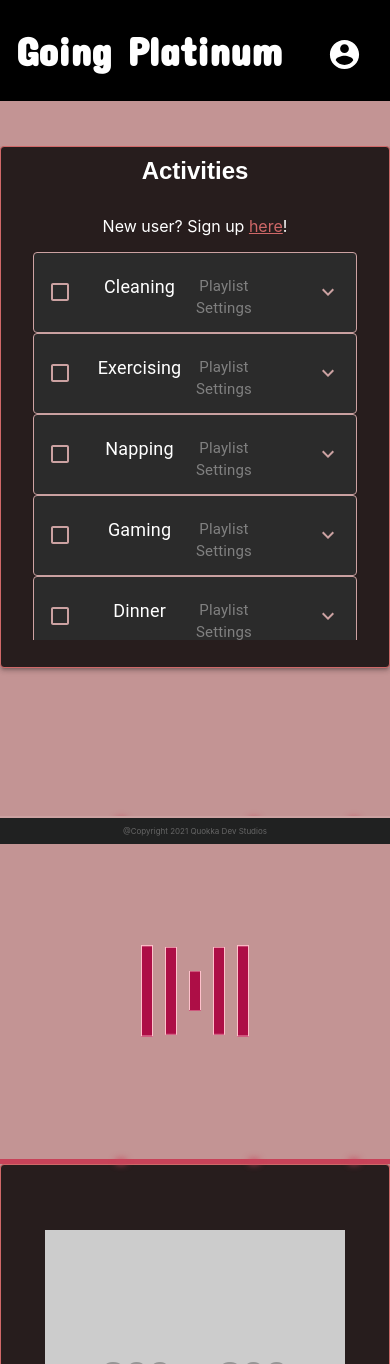
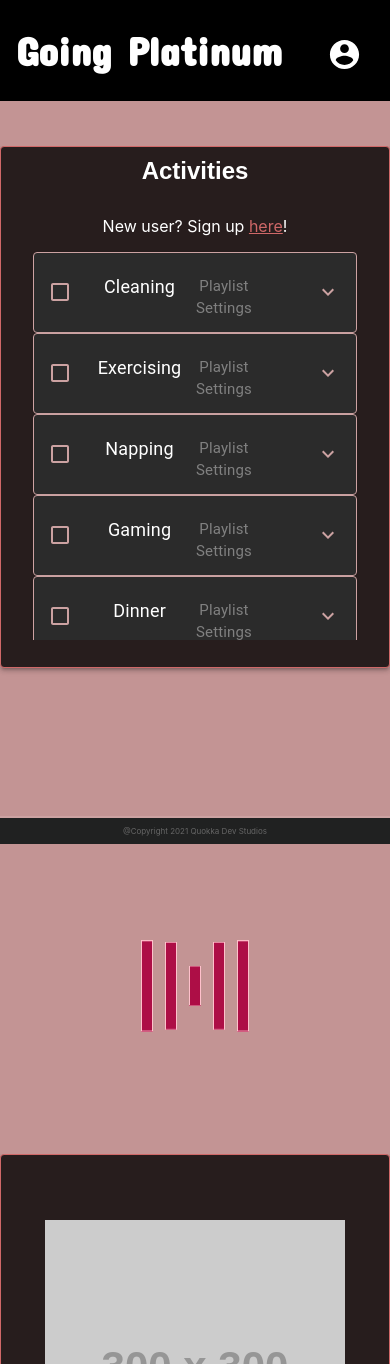
Before and after one commit to DevDan13/going-platinum, a React (Create React App) app in the folder client/: page /profile in a window 390 px wide. Shown: the top 1364 px of the page. Built offline with nearby package versions, Linux system fonts and the light colour scheme; a web font is replaced by a local one.

Commit message:
LinePulse components disappear on smaller displays.

```diff
--- a/client/src/pages/profile/index.js
+++ b/client/src/pages/profile/index.js
@@ -1,6 +1,6 @@
 /* eslint-disable jsx-a11y/anchor-is-valid */
 import Grid from "@material-ui/core/Grid";
-import React, { useEffect } from "react";
+import React, { useEffect, useState } from "react";
 import API from "../../utils/API";
 import Panel from "../../components/Panel/index";
 import Header from "../../components/Header/index";
@@ -14,6 +14,17 @@ import { Link, animateScroll as scroll } from "react-scroll";
 import "./profile.css";
 
 function Profile() {
+  const [isDesktop, setDesktop] = useState(window.innerWidth > 962);
+
+  const updateMedia = () => {
+    setDesktop(window.innerWidth > 962);
+  };
+
+  useEffect(() => {
+    window.addEventListener("resize", updateMedia);
+    return () => window.removeEventListener("resize", updateMedia);
+  });
+
   const onSubmit = (res) => {
     console.log(res);
 
@@ -99,7 +110,8 @@ function Profile() {
         {/* The moving stuff in the middle of the page */}
         <Grid item xs={12} md={1}>
           <div id="motion-div" style={{ marginTop: 100 }}>
-            <LinePulse></LinePulse>
+            {isDesktop ? <LinePulse></LinePulse> : <div></div>}
+
             <div
               style={{
                 paddingTop: 120,
@@ -110,9 +122,8 @@ function Profile() {
             >
               <PlayerPulse></PlayerPulse>
             </div>
-            <div>
-              <LinePulse></LinePulse>
-            </div>
+
+            {isDesktop ? <LinePulse></LinePulse> : <div></div>}
           </div>
         </Grid>
 
--- a/client/src/pages/profile/profile.css
+++ b/client/src/pages/profile/profile.css
@@ -37,9 +37,6 @@
   justify-content: center;
 }
 
-/* #rotated-line-pulse {
-  transform:rotateY(180deg);
-} */
 
 
 @media screen and (min-width: 862px) {
```
